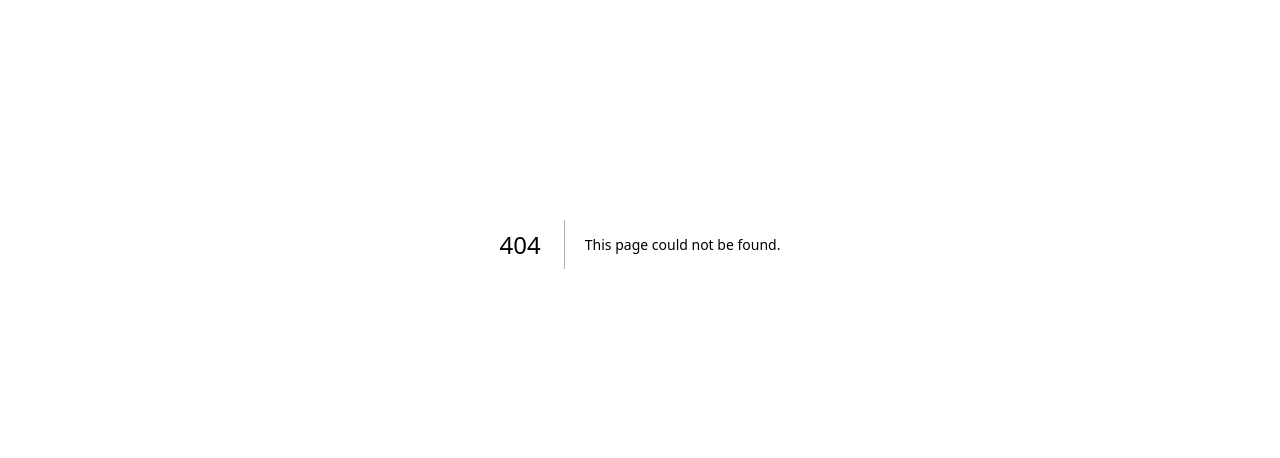
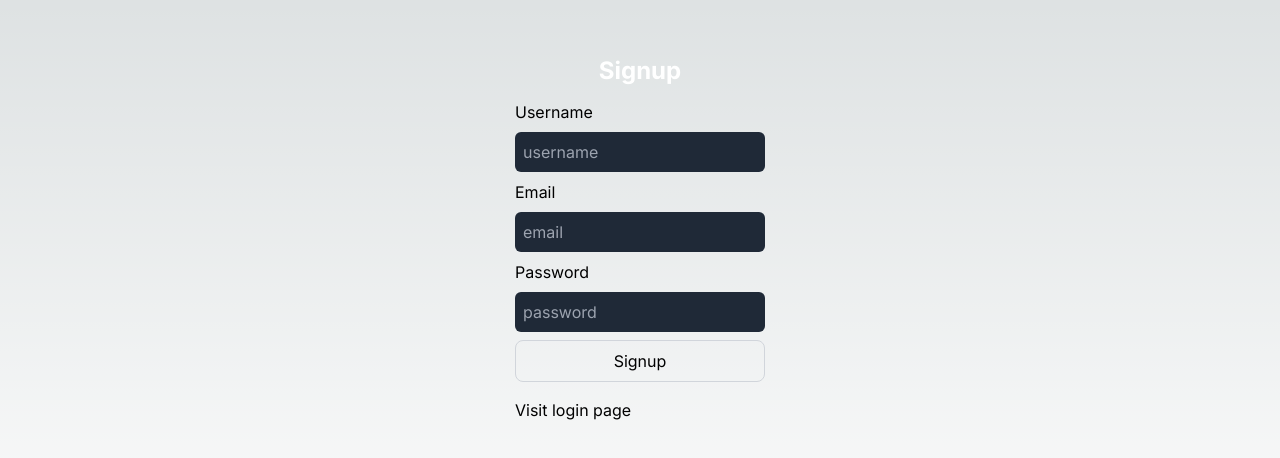
Before and after one commit to syedfaysel/OpenCourseWare, a Next.js app: page /signup in a window 1280 px wide. Before the commit this address had no page. Shown: the part 156-614 px from the top of the page. Built offline with nearby package versions, Linux system fonts and the light colour scheme.

Commit message:
ocwnext update

```diff
--- /dev/null
+++ b/src/app/(auth)/login/page.tsx
@@ -0,0 +1,53 @@
+"use client";
+
+import Link from "next/link";
+import { useRouter } from "next/navigation";
+import {useState} from "react";
+
+export default function SignupPage() {
+
+  const [user, setUser] = useState({
+    email: "",
+    password: "",
+    username: "",
+  });
+
+  const onLogin = async () => { };
+
+  return (
+    <div className="flex flex-col items-center justify-center min-h-screen py-2">
+      <h1 className="text-center text-white text-2xl font-bold">Login</h1>
+      <hr />
+      <div className="flex flex-col my-3">
+        <label htmlFor="email">Email</label>
+        <input
+          className="w-full p-2 my-2 bg-gray-800 rounded-md"
+          type="email"
+          id="email"
+          name="email"
+          value={user.email}
+          onChange={(e) => setUser({ ...user, email: e.target.value })}
+          placeholder="email"
+        />
+        <label htmlFor="password">Password</label>
+        <input
+          className="w-full p-2 my-2 bg-gray-800 rounded-md"
+          type="password"
+          id="password"
+          name="password"
+          value={user.password}
+          onChange={(e) => setUser({ ...user, password: e.target.value })}
+          placeholder="password"
+        />
+
+        <button
+          className="p-2 border border-gray-300 rounded-lg mb-4"
+          onClick={onLogin}
+        >
+          Login
+        </button>
+        <Link href='/signup'>Visit signup page</Link>
+      </div>
+    </div>
+  );
+}
--- /dev/null
+++ b/src/app/(auth)/signup/page.tsx
@@ -0,0 +1,63 @@
+"use client";
+
+import Link from "next/link";
+import { useRouter } from "next/navigation";
+import {useState} from "react";
+
+export default function SignupPage() {
+
+  const [user, setUser] = useState({
+    email: "",
+    password: "",
+    username: "",
+  });
+
+  const onSignup = async () => { };
+
+  return (
+    <div className="flex flex-col items-center justify-center min-h-screen py-2">
+      <h1 className="text-center text-white text-2xl font-bold">Signup</h1>
+      <hr />
+      <div className="flex flex-col my-3">
+        <label htmlFor="username">Username</label>
+        <input
+          className="w-full p-2 my-2 bg-gray-800 rounded-md"
+          type="text"
+          id="username"
+          name="username"
+          value={user.username}
+          onChange={(e) => setUser({ ...user, username: e.target.value })}
+          placeholder="username"
+        />
+        <label htmlFor="email">Email</label>
+        <input
+          className="w-full p-2 my-2 bg-gray-800 rounded-md"
+          type="email"
+          id="email"
+          name="email"
+          value={user.email}
+          onChange={(e) => setUser({ ...user, email: e.target.value })}
+          placeholder="email"
+        />
+        <label htmlFor="password">Password</label>
+        <input
+          className="w-full p-2 my-2 bg-gray-800 rounded-md"
+          type="password"
+          id="password"
+          name="password"
+          value={user.password}
+          onChange={(e) => setUser({ ...user, password: e.target.value })}
+          placeholder="password"
+        />
+
+        <button
+          className="p-2 border border-gray-300 rounded-lg mb-4"
+          onClick={onSignup}
+        >
+          Signup
+        </button>
+        <Link href='/login'>Visit login page</Link>
+      </div>
+    </div>
+  );
+}
--- /dev/null
+++ b/src/app/api/courses/[courseCode]/route.ts
@@ -0,0 +1,17 @@
+export async function GET(
+  _request: Request,
+  {params}: {
+    params: {
+      courseCode: string;
+    }
+  }) {
+  const res = await fetch(`https://syedfaysel.github.io/json-api/ocw/courses.json`);
+  // courses.map((c) => c.courseCode === params.courseCode)
+
+  return Response.json({
+    status: 200,
+    body: {
+      message: 'Hello from course API',
+    },
+  });
+}
--- /dev/null
+++ b/src/app/api/test/route.ts
@@ -0,0 +1,9 @@
+
+export async function GET() {
+  return Response.json({
+    status: 200,
+    body: {
+      message: 'Hello from the API',
+    },
+  });
+}
```
Also changed, not shown: package.json (+9 -4 lines), src/dbConfig/dbConfig.ts (added, +20 -0 lines), src/models/userModel.js (added, +32 -0 lines), 2 other files (tests, documents, lock files or other folders).
